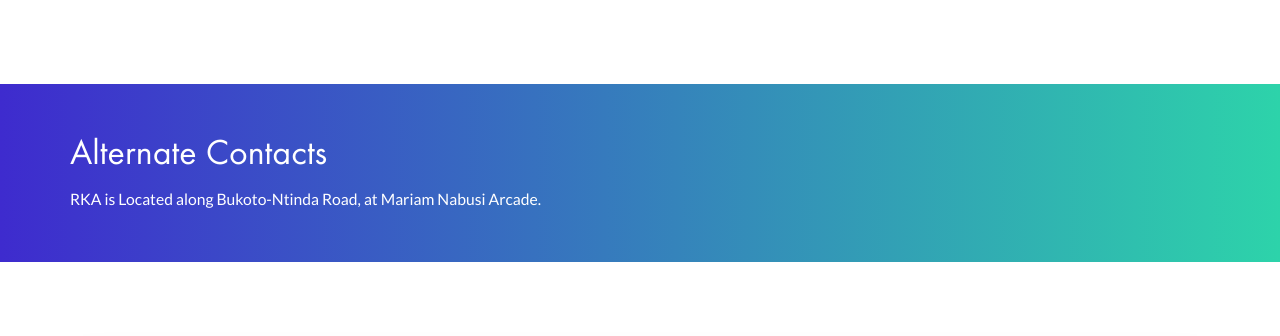
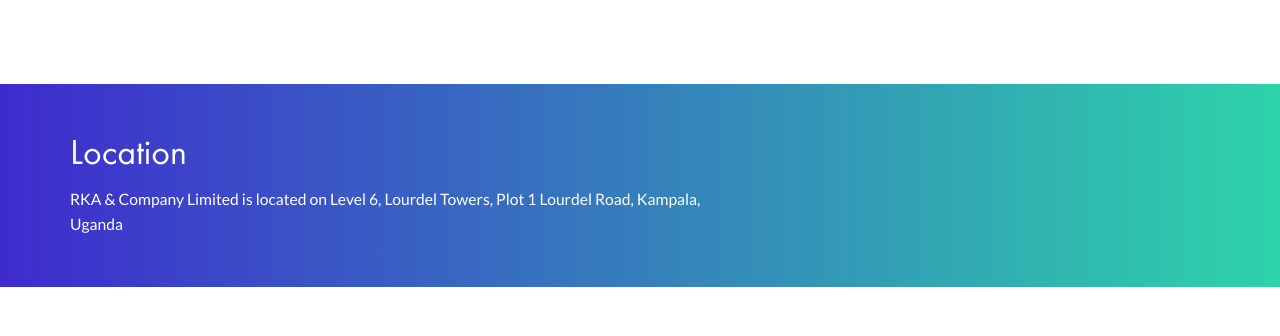
Before and after one commit to kanyeceejayA/rka, a plain HTML site: page contact.html in a window 1280 px wide. Shown: the part 1020-1356 px from the top of the page. Drawn offline with nearby package versions, Linux system fonts and the light colour scheme.

Commit message:
contact texr

```diff
--- a/contact.html
+++ b/contact.html
@@ -174,8 +174,8 @@
 			<div class="container text-white">
 				<div class="row">
 					<div class="col-lg-7 newsletter-text">
-						<h2>Alternate Contacts</h2>
-						<p>RKA is Located along Bukoto-Ntinda Road, at Mariam Nabusi Arcade.</p>
+						<h2>Location</h2>
+						<p>RKA & Company Limited is located on Level 6, Lourdel Towers, Plot 1 Lourdel Road, Kampala, Uganda</p>
 					</div>
 				</div>
 			</div>
```
